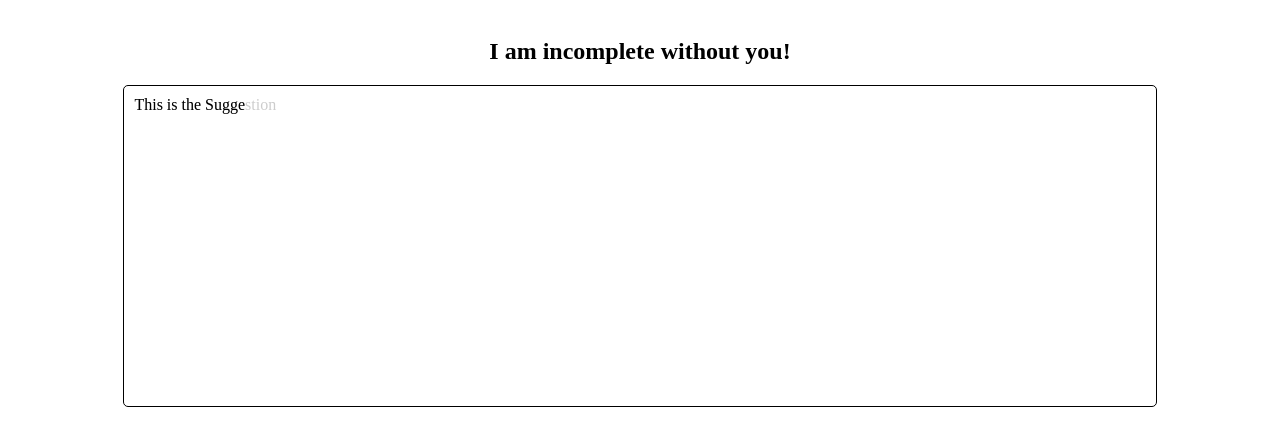
After one commit to INF800/next-word-sentence-pred-api, a FastAPI app: template templates/index.html in a window 1280 px wide. The commit adds this page. Shown: the top 446 px of the page. Run offline with FastAPI, Linux system fonts and the light colour scheme; the template is opened without the code that fills it, so the values that code supplies are empty.

Commit message:
all done. Todo: clena code

```diff
--- a/main.py
+++ b/main.py
@@ -63,14 +63,30 @@ class QueryRequest(BaseModel):
 
 
 # ----------------------------------------
+# Cross Origin Resource Sharing
+# ----------------------------------------
+
+
+# ----------------------------------------
 # ----------------------------------------
 # routes and related funcs
 # ----------------------------------------
 # ----------------------------------------
+@app.get("/")
+def api_home(request: Request):
+	"""
+	home page to display all real time values
+	"""
+
+	context = {
+		"request": request
+	}
+	return templates.TemplateResponse("index.html", context)
+
 @app.get("/api/{incomplete_word}")
 def api_home(request: Request, incomplete_word):
 	"""
-	home page to display all real time values
+	process incomplete word and send {"response": "complete word"}
 	"""
 	# 1. search the rank of quer string in tree
 	# (rank is stored in self.q_rank[0])
--- /dev/null
+++ b/templates/index.html
@@ -0,0 +1,27 @@
+{% extends "layout.html" %}
+
+{% block content %}
+
+    <h2 id="heading">I am incomplete without you!</h2>
+
+    <div id="suggestion-container">
+        <div id="suggestion" style="color: rgba(0, 0, 0, 0.2);">This is the Suggestion</div>
+        <!--
+          Overlay - must be placed under `suggestion` in the HTML (inside same container)
+          Note: It is on top of `content`
+        -->
+        <div id="input" contenteditable="true" ontouchstart="fillOnTouchScreen()">This is the Sugge</div>
+    </div>
+
+    <script>
+      /*
+      1. Add event listeners to conteneditable and
+        - copy from `input` textContent
+        - get suggestion and call it `suggest`.
+        - rewrite textContent of `suggestion` with `inputVal` + `suggest`
+      2. Add debounce so that you dont do it much often
+      3. Add eventlistener to replace input with sugesstion on r-click
+      */
+    </script>
+
+{% endblock %}
--- a/templates/layout.html
+++ b/templates/layout.html
@@ -1,15 +1,142 @@
-<html>
+<!DOCTYPE html>
+<html lang="en">
+<head>
+    <meta charset="UTF-8">
+	<meta name="viewport" content="width=device-width, initial-scale=1.0">
+	<meta author="Asapanna Rakesh (rakesh4real.github.io)">
+    <script src="https://unpkg.com/axios/dist/axios.min.js"></script>
+    <title>Incomplete</title>
+</head>
 
-	<head>
-		<title> Home </title>
-		<script src="https://unpkg.com/axios/dist/axios.min.js"></script>
-	<head>
+<style>
+
+    #heading{
+      text-align: center;
+      margin-top: 3%;
+    }
+
+    #suggestion-container {
+        display: grid; /* children of container by def will become grid items */
+
+        /* OPTIONAL: Make it align center */
+        margin-top: 10px;
+        width: 80%;
+        margin-left: auto;
+        margin-right: auto;
+		border: 1px solid black;
+		border-radius: 5px;
+		padding: 10px;
+      }
+
+	[contenteditable]:focus {
+    outline: 0px solid transparent;
+	}
+
+    /* As both `.content` and `.overlay` are in same `grid-area`. Both will align perfectly */
+    #input, #suggestion {
+        /* (start-row / start-col / end-row / end-col). By default it is `auto` */
+        grid-area: 1 / 1 ;
+
+        /*
+          - Define width and height
+          - Becaue it wont be editable if user deletes all text from
+            conteneteditable div! cz, width and height will collapse to 0
+            And you wont be able to edit it as you can't click on it!!
+        */
+        width: 100%;
+        height: 300px; /* Layout issue if excceds ht. Soln is to add wordlimit to input field. */
+      }
+</style>
 
 	<body>
-		<h2> Autocomplete </h2>
 
 		{% block content %}
 		{% endblock %}
 
+		<script>
+			const input = document.getElementById("input")
+			const suggestion = document.getElementById("suggestion")
+
+			const debounce = (func, delay) => {
+				let inDebounce
+				return function() {
+					const context = this
+					const args = arguments
+					suggestion.textContent = '' // avoid appearing old suggestion
+					clearTimeout(inDebounce)
+					inDebounce = setTimeout(() => func.apply(context, args), delay)
+				}
+			}
+
+			input.addEventListener('input', debounce(e=>main(e), 750))
+
+			const main = (e) => {
+				const inputVal = e.target.textContent
+				const inputArr = inputVal.split(" ") // get last word
+				const lastIncompleteWord = inputArr.pop();
+				//console.log(lastIncompleteWord)
+				axios.get("/api/" + lastIncompleteWord)
+				.then(reply => {
+					//convert list to string and add suggestion to it
+					suggestion.textContent = inputArr.join(" ") + " " + reply.data.response
+				})
+			}
+
+			input.addEventListener('click', e => {
+				if(e.key === 'ArrowRight') {
+					if (suggestion.textContent != '') { // avoid rclick while no suggestion
+					// replace input textecontent with suggestion ghost sentence(or paragraph)
+					const ghost = suggestion.textContent
+					suggestion.textContent = ''; // clear ghost
+					input.textContent = ghost; // replace input with suggestion
+
+					// moves cursor to the end of the input box
+					setEndOfContenteditable(input);
+					}
+				}
+			});
+
+			// ontouchstart="fillOnTouchScreen()" for touch devs
+			function fillOnTouchScreen(){
+				if (suggestion.textContent != '') { // avoid rclick while no suggestion
+					// replace input textecontent with suggestion ghost sentence(or paragraph)
+					const ghost = suggestion.textContent
+					suggestion.textContent = ''; // clear ghost
+					input.textContent = ghost; // replace input with suggestion
+
+					// moves cursor to the end of the input box
+					setEndOfContenteditable(input);
+				}
+			}
+
+
+			// ------------------------------------------------------------
+			// Helper function(s)
+			// ------------------------------------------------------------
+			// moves cursor to the end of the input box
+			function setEndOfContenteditable(contentEditableElement)
+			{
+				//input : elem = document.getElementById('txt1')
+
+				var range,selection;
+				if(document.createRange)//Firefox, Chrome, Opera, Safari, IE 9+
+				{
+					range = document.createRange();//Create a range (a range is a like the selection but invisible)
+					range.selectNodeContents(contentEditableElement);//Select the entire contents of the element with the range
+					range.collapse(false);//collapse the range to the end point. false means collapse to end rather than the start
+					selection = window.getSelection();//get the selection object (allows you to change selection)
+					selection.removeAllRanges();//remove any selections already made
+					selection.addRange(range);//make the range you have just created the visible selection
+				}
+				else if(document.selection)//IE 8 and lower
+				{
+					range = document.body.createTextRange();//Create a range (a range is a like the selection but invisible)
+					range.moveToElementText(contentEditableElement);//Select the entire contents of the element with the range
+					range.collapse(false);//collapse the range to the end point. false means collapse to end rather than the start
+					range.select();//Select the range (make it the visible selection
+				}
+			}
+		</script>
+
 	</body>
 </html>
```
